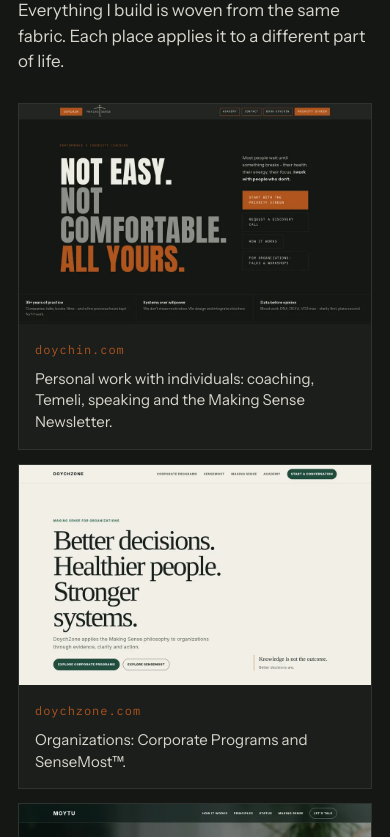
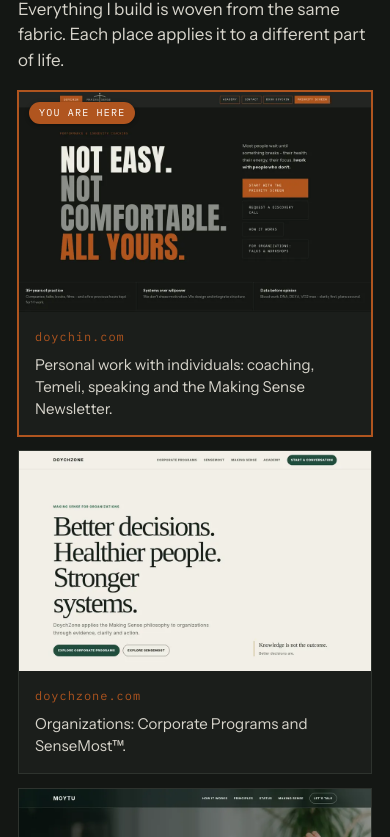
Before and after one commit to doychzone/doychin-site, a plain HTML site: page making-sense/index.html in a window 390 px wide. Shown: the part 754-1591 px from the top of the page. Drawn offline with nearby package versions, Linux system fonts and the light colour scheme.

Commit message:
Hub: mark current site and extract a reusable ecosystem grid
Remove the redundant bottom Where it lives block, badge the doychin.com card as You are here, and ship a self-contained snippet other sites can later drop in by setting data-current.

```diff
--- a/making-sense/index.html
+++ b/making-sense/index.html
@@ -10,6 +10,7 @@
 <link rel="preconnect" href="https://fonts.gstatic.com" crossorigin>
 <link href="https://fonts.googleapis.com/css2?family=Anton&family=Instrument+Sans:wght@400;500;600&family=IBM+Plex+Mono:wght@400;500&family=Libre+Baskerville:wght@400&display=swap" rel="stylesheet">
 <link rel="stylesheet" href="/making-sense/making-sense.css">
+<link rel="stylesheet" href="/making-sense/sites/ecosystem-snippet.css">
 <style>@media(max-width:560px){.nav-links a.nav-book .nb-x{display:none}.nav-ms{margin:0 6px}}</style>
 <link rel="stylesheet" href="/assets/site-nav.css">
 </head>
@@ -25,53 +26,59 @@
     <h1>Making Sense</h1>
     <p class="philosophy-lead">Making Sense is the fabric that all my coaching, products, and philosophy is built on.</p>
     <p>Making Sense is a practical philosophy for turning evidence into clarity and clarity into action across health, performance, longevity, organizations and technology. It is the umbrella philosophy: Evidence → Clarity → Action.</p>
-    <div class="sites-intro">
-      <div class="kicker">Built on Making Sense</div>
-      <h2>Where Making Sense lives</h2>
-      <p>Everything I build is woven from the same fabric. Each place applies it to a different part of life.</p>
+    <section class="ms-eco" data-current="doychin" aria-labelledby="ms-eco-heading">
+      <div class="ms-eco-intro">
+        <div class="ms-eco-kicker">Built on Making Sense</div>
+        <h2 class="ms-eco-heading" id="ms-eco-heading">Where Making Sense lives</h2>
+        <p class="ms-eco-line">Everything I build is woven from the same fabric. Each place applies it to a different part of life.</p>
       </div>
-    <div class="philosophy-sites">
-      <a class="site-card" href="https://www.doychin.com/" target="_blank" rel="noopener">
+      <div class="ms-eco-grid">
+        <a class="ms-eco-card" data-site="doychin" href="/">
+          <span class="ms-eco-here">You are here</span>
           <picture>
             <source type="image/webp" srcset="/making-sense/sites/doychin-com.webp">
             <img src="/making-sense/sites/doychin-com.jpg" alt="Homepage of doychin.com" width="960" height="600">
           </picture>
-        <div class="site-card-body">
-          <div class="site-card-name">doychin.com</div>
+          <div class="ms-eco-body">
+            <div class="ms-eco-name">doychin.com</div>
             <p>Personal work with individuals: coaching, Temeli, speaking and the Making Sense Newsletter.</p>
           </div>
         </a>
-      <a class="site-card" href="https://www.doychzone.com/" target="_blank" rel="noopener">
+        <a class="ms-eco-card" data-site="doychzone" href="https://www.doychzone.com/" target="_blank" rel="noopener">
+          <span class="ms-eco-here">You are here</span>
           <picture>
             <source type="image/webp" srcset="/making-sense/sites/doychzone-com.webp">
             <img src="/making-sense/sites/doychzone-com.jpg" alt="Homepage of doychzone.com" width="960" height="600">
           </picture>
-        <div class="site-card-body">
-          <div class="site-card-name">doychzone.com</div>
+          <div class="ms-eco-body">
+            <div class="ms-eco-name">doychzone.com</div>
             <p>Organizations: Corporate Programs and SenseMost™.</p>
           </div>
         </a>
-      <a class="site-card" href="https://www.moytu.com/" target="_blank" rel="noopener">
+        <a class="ms-eco-card" data-site="moytu" href="https://www.moytu.com/" target="_blank" rel="noopener">
+          <span class="ms-eco-here">You are here</span>
           <picture>
             <source type="image/webp" srcset="/making-sense/sites/moytu-com.webp">
             <img src="/making-sense/sites/moytu-com.jpg" alt="Homepage of moytu.com" width="960" height="600">
           </picture>
-        <div class="site-card-body">
-          <div class="site-card-name">moytu.com</div>
+          <div class="ms-eco-body">
+            <div class="ms-eco-name">moytu.com</div>
             <p>Technology that helps people turn good intentions into consistent action.</p>
           </div>
         </a>
-      <a class="site-card" href="https://theagegames.com" target="_blank" rel="noopener">
+        <a class="ms-eco-card" data-site="theagegames" href="https://theagegames.com" target="_blank" rel="noopener">
+          <span class="ms-eco-here">You are here</span>
           <picture>
             <source type="image/webp" srcset="/making-sense/sites/theagegames-com.webp">
             <img src="/making-sense/sites/theagegames-com.jpg" alt="Homepage of theagegames.com" width="960" height="600">
           </picture>
-        <div class="site-card-body">
-          <div class="site-card-name">theagegames.com</div>
+          <div class="ms-eco-body">
+            <div class="ms-eco-name">theagegames.com</div>
             <p>Fitness games for 35+. Powered by Making Sense and partners.</p>
           </div>
         </a>
       </div>
+    </section>
     <p>People today are flooded with information about health and longevity. What they lack is someone to help them decide what matters for them and what to do next. The work is to identify what matters for this person, this organization or this decision, and to turn understanding into something usable.</p>
     <div class="philosophy-pillars">
       <article>
@@ -161,15 +168,7 @@
       <a class="issue-row" href="/making-sense/issue-zero"><span class="issue-row-title">What Kind of 80-Year-Old Are You Preparing to Become?</span><span class="issue-row-date">August 12, 2026</span></a>
     </div>
   </section>
-  <section class="archive-list" aria-labelledby="ecosystem-label">
-    <div class="section-label" id="ecosystem-label">Where it lives</div>
-    <div class="ecosystem-grid">
-      <a class="issue-card" href="https://www.doychin.com/"><div class="issue-card-body"><div class="issue-num">Individuals</div><h2>doychin.com</h2><p>Personal coaching, Temeli, speaking and the Making Sense Newsletter. The individual expression of the philosophy.</p><div class="read">Explore personal work →</div></div></a>
-      <a class="issue-card" href="https://www.doychzone.com/"><div class="issue-card-body"><div class="issue-num">Organizations</div><h2>DoychZone</h2><p>Corporate Programs and SenseMost™. Applying the same philosophy to organizations, institutions and hospitality assets.</p><div class="read">Explore DoychZone →</div></div></a>
-      <a class="issue-card" href="https://www.moytu.com/"><div class="issue-card-body"><div class="issue-num">Technology</div><h2>Moytu</h2><p>Technology inspired by Making Sense, built to help turn good intentions into consistent action.</p><div class="read">Explore Moytu →</div></div></a>
-      <a class="issue-card" href="https://theagegames.com" target="_blank" rel="noopener"><div class="issue-card-body"><div class="issue-num">Movement</div><h2>The Age Games</h2><p>Fitness games for 35+, powered by Making Sense and partners.</p><div class="read">Explore The Age Games →</div></div></a>
-    </div>
-  </section>
 </main>
+<script src="/making-sense/sites/ecosystem-snippet.js"></script>
 </body>
 </html>
--- a/making-sense/making-sense.css
+++ b/making-sense/making-sense.css
@@ -148,51 +148,29 @@ a.nav-btn:hover,.nav-links a.nav-btn:hover{background:var(--ember-deep,#8f4316);
 .issue-card-body{padding:22px 24px 26px;display:flex;flex-direction:column;flex:1 1 auto}
 .issue-grid .issue-card h2{margin:14px 0 12px;font-size:26px}
 .issue-grid .issue-card .read{margin-top:auto;padding-top:20px}
-.ecosystem-grid{display:grid;grid-template-columns:repeat(3,1fr);border-top:1px solid var(--line);border-left:1px solid var(--line)}
-.ecosystem-grid .issue-card{min-height:0;padding:0}
-.ecosystem-grid .issue-card-body{padding:30px 28px}
-.ecosystem-grid .issue-card h2{margin:18px 0 16px;font-size:31px}
 @media(max-width:940px){
   .philosophy{padding:68px 0 60px}
   .philosophy-pillars{grid-template-columns:1fr;gap:26px;margin-top:40px}
   .featured-issue{grid-template-columns:1fr}
   .featured-issue img{min-height:0;max-height:none;height:auto;aspect-ratio:16/9}
   .featured-issue-copy{padding:28px 24px 32px}
-  .ecosystem-grid{grid-template-columns:1fr 1fr}
 }
 @media(max-width:700px){
   .philosophy{padding:56px 0 48px}
   .philosophy h1{margin-bottom:22px}
   .featured-issue-copy h2{font-size:32px}
   .issue-grid .issue-card h2{font-size:26px}
-  .ecosystem-grid{grid-template-columns:1fr}
-  .ecosystem-grid .issue-card h2{font-size:28px}
 }
 
-/* Philosophy lead line and the three site cards */
+/* Philosophy lead line */
 .philosophy h1{margin:0 0 16px}
 .philosophy-lead{font-family:var(--serif);font-size:clamp(22px,2.55vw,30px);line-height:1.35;color:#fff;max-width:760px;margin:0 0 28px}
-.philosophy-sites{display:grid;grid-template-columns:repeat(3,1fr);gap:18px;margin:32px 0 36px;max-width:100%}
-.site-card{display:flex;flex-direction:column;text-decoration:none;color:inherit;background:#1b1e1b;border:1px solid var(--line-dark);overflow:hidden;transition:border-color .15s,background .15s}
-.site-card:hover,.site-card:focus-visible{border-color:var(--ember);background:#222622}
-.site-card picture{display:block;width:100%;background:#111}
-.site-card img{display:block;width:100%;height:auto;aspect-ratio:16/10;object-fit:cover;object-position:top center;background:#111}
-.site-card-body{padding:16px 16px 18px}
-.site-card-name{font-family:var(--mono);font-size:12px;letter-spacing:.08em;color:var(--ember);margin:0 0 8px}
-.site-card p{margin:0;font-size:15px;line-height:1.45;color:#d8d5cc}
+.philosophy .ms-eco{margin:40px 0 36px}
 @media(max-width:940px){
-  .philosophy-sites{grid-template-columns:1fr;gap:14px;margin:28px 0 32px}
-  .site-card{flex-direction:row;align-items:stretch}
-  .site-card picture{flex:0 0 42%;max-width:42%}
-  .site-card img{height:100%;aspect-ratio:auto}
-  .site-card-body{padding:16px 16px;display:flex;flex-direction:column;justify-content:center}
+  .philosophy .ms-eco{margin:32px 0 32px}
 }
 @media(max-width:700px){
   .philosophy-lead{margin-bottom:22px}
-  .philosophy-sites{grid-template-columns:1fr}
-  .site-card{flex-direction:column}
-  .site-card picture{flex:none;max-width:none}
-  .site-card img{aspect-ratio:16/10;height:auto}
 }
 
 /* Hub issues: three compact recent cards, then a title and date list */
@@ -224,21 +202,3 @@ a.nav-btn:hover,.nav-links a.nav-btn:hover{background:var(--ember-deep,#8f4316);
   .issue-row{flex-wrap:wrap;gap:4px 16px;padding:13px 0}
   .issue-row-date{white-space:normal}
 }
-
-/* Four site cards in a 2 by 2 grid, with a short intro above them */
-.sites-intro{margin:40px 0 22px;max-width:740px}
-.sites-intro .kicker{color:var(--ember);margin-bottom:12px}
-.sites-intro h2{font-family:var(--serif);font-weight:400;font-size:clamp(28px,3.4vw,40px);line-height:1.15;color:var(--bone);margin:0 0 12px}
-.sites-intro p{margin:0;font-size:clamp(17px,1.85vw,20px);line-height:1.5;color:#d8d5cc}
-.philosophy-sites{grid-template-columns:1fr 1fr}
-.ecosystem-grid{grid-template-columns:1fr 1fr}
-@media(max-width:940px){
-  .sites-intro{margin:32px 0 18px}
-  .philosophy-sites{grid-template-columns:1fr}
-}
-@media(max-width:700px){
-  .sites-intro h2{font-size:28px}
-}
-@media(max-width:700px){
-  .ecosystem-grid{grid-template-columns:1fr}
-}
--- /dev/null
+++ b/making-sense/sites/ecosystem-snippet.css
@@ -0,0 +1,61 @@
+/* Making Sense ecosystem grid. Prefixed with ms-eco- so it can be dropped onto other sites.
+   Set data-current on .ms-eco to one of: doychin, doychzone, moytu, theagegames. */
+
+.ms-eco{
+  --ms-eco-ember:#b0551f;
+  --ms-eco-ember-deep:#8e441a;
+  --ms-eco-bone:#efede4;
+  --ms-eco-ink:#141714;
+  --ms-eco-card:#1b1e1b;
+  --ms-eco-line:#2e332e;
+  --ms-eco-muted:#d8d5cc;
+  --ms-eco-serif:'Libre Baskerville',Georgia,'Times New Roman',serif;
+  --ms-eco-sans:'Instrument Sans',system-ui,-apple-system,sans-serif;
+  --ms-eco-mono:'IBM Plex Mono',ui-monospace,SFMono-Regular,Menlo,monospace;
+  box-sizing:border-box;
+  color:var(--ms-eco-bone);
+  font-family:var(--ms-eco-sans);
+  line-height:1.5;
+}
+.ms-eco *,.ms-eco *::before,.ms-eco *::after{box-sizing:border-box}
+.ms-eco-intro{margin:0 0 22px;max-width:740px}
+.ms-eco-kicker{font-family:var(--ms-eco-mono);font-size:11px;letter-spacing:.14em;text-transform:uppercase;color:var(--ms-eco-ember);margin:0 0 12px}
+.ms-eco-heading{font-family:var(--ms-eco-serif);font-weight:400;font-size:clamp(28px,3.4vw,40px);line-height:1.15;color:var(--ms-eco-bone);margin:0 0 12px}
+.ms-eco-line{margin:0;font-size:clamp(17px,1.85vw,20px);line-height:1.5;color:var(--ms-eco-muted)}
+.ms-eco-grid{display:grid;grid-template-columns:1fr 1fr;gap:18px;margin:0;max-width:100%}
+.ms-eco-card{position:relative;display:flex;flex-direction:column;text-decoration:none;color:inherit;background:var(--ms-eco-card);border:1px solid var(--ms-eco-line);overflow:hidden;transition:border-color .15s,background .15s,box-shadow .15s}
+.ms-eco-card:hover,.ms-eco-card:focus-visible{border-color:var(--ms-eco-ember);background:#222622}
+.ms-eco-card picture{position:relative;display:block;width:100%;background:#111}
+.ms-eco-card img{display:block;width:100%;height:auto;aspect-ratio:16/10;object-fit:cover;object-position:top center;background:#111}
+.ms-eco-body{padding:16px 16px 18px}
+.ms-eco-name{font-family:var(--ms-eco-mono);font-size:12px;letter-spacing:.08em;color:var(--ms-eco-ember);margin:0 0 8px}
+.ms-eco-body p{margin:0;font-size:15px;line-height:1.45;color:var(--ms-eco-muted)}
+.ms-eco-here{display:none;position:absolute;top:10px;left:10px;z-index:2;background:var(--ms-eco-ember);color:#fff;font-family:var(--ms-eco-mono);font-size:10px;letter-spacing:.12em;text-transform:uppercase;padding:6px 10px;border-radius:999px;line-height:1;pointer-events:none;box-shadow:0 1px 4px rgba(0,0,0,.35)}
+.ms-eco[data-current="doychin"] .ms-eco-card[data-site="doychin"],
+.ms-eco[data-current="doychzone"] .ms-eco-card[data-site="doychzone"],
+.ms-eco[data-current="moytu"] .ms-eco-card[data-site="moytu"],
+.ms-eco[data-current="theagegames"] .ms-eco-card[data-site="theagegames"]{
+  border-color:var(--ms-eco-ember);
+  box-shadow:0 0 0 1px var(--ms-eco-ember);
+}
+.ms-eco[data-current="doychin"] .ms-eco-card[data-site="doychin"] .ms-eco-here,
+.ms-eco[data-current="doychzone"] .ms-eco-card[data-site="doychzone"] .ms-eco-here,
+.ms-eco[data-current="moytu"] .ms-eco-card[data-site="moytu"] .ms-eco-here,
+.ms-eco[data-current="theagegames"] .ms-eco-card[data-site="theagegames"] .ms-eco-here{
+  display:inline-flex;
+  align-items:center;
+}
+@media(max-width:940px){
+  .ms-eco-intro{margin-bottom:18px}
+  .ms-eco-grid{grid-template-columns:1fr;gap:14px}
+  .ms-eco-card{flex-direction:row;align-items:stretch}
+  .ms-eco-card picture{flex:0 0 42%;max-width:42%}
+  .ms-eco-card img{height:100%;aspect-ratio:auto}
+  .ms-eco-body{padding:16px;display:flex;flex-direction:column;justify-content:center}
+}
+@media(max-width:700px){
+  .ms-eco-heading{font-size:28px}
+  .ms-eco-card{flex-direction:column}
+  .ms-eco-card picture{flex:none;max-width:none}
+  .ms-eco-card img{aspect-ratio:16/10;height:auto}
+}
--- /dev/null
+++ b/making-sense/sites/ecosystem-snippet.js
@@ -0,0 +1,29 @@
+/* Making Sense ecosystem grid. Marks the data-current site as You are here
+   and points that card to / in the same tab. The other cards stay new-tab links. */
+(function () {
+  function apply(root) {
+    var current = root.getAttribute("data-current");
+    if (!current) return;
+    var cards = root.querySelectorAll(".ms-eco-card");
+    for (var i = 0; i < cards.length; i++) {
+      var card = cards[i];
+      if (card.getAttribute("data-site") === current) {
+        card.removeAttribute("target");
+        card.removeAttribute("rel");
+        card.setAttribute("href", "/");
+      } else {
+        card.setAttribute("target", "_blank");
+        card.setAttribute("rel", "noopener");
+      }
+    }
+  }
+  function run() {
+    var roots = document.querySelectorAll(".ms-eco");
+    for (var i = 0; i < roots.length; i++) apply(roots[i]);
+  }
+  if (document.readyState === "loading") {
+    document.addEventListener("DOMContentLoaded", run);
+  } else {
+    run();
+  }
+})();
```
Also changed, not shown: making-sense/sites/ecosystem-snippet.html (added, +71 -0 lines). Lines whose indentation alone changed are shown as unchanged.
